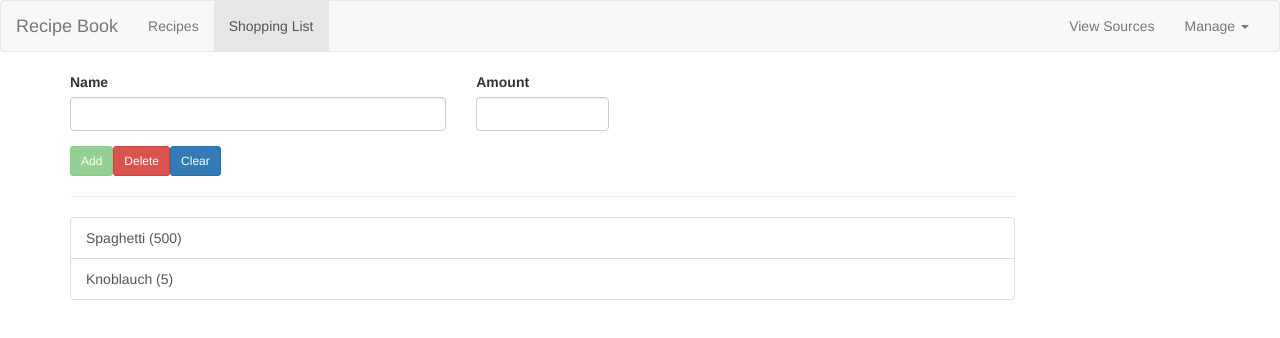
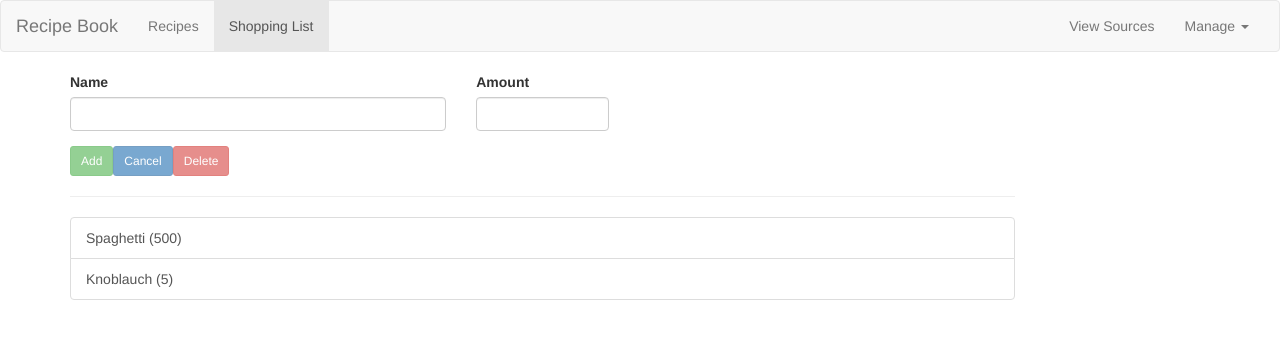
Before and after one commit to DennisHartrampf/udemy-angular-complete-guide-course-project, an Angular app: page /shopping-list in a window 1280 px wide. Shown: the top 338 px of the page. Built offline with nearby package versions, Linux system fonts and the light colour scheme.

Commit message:
Remove duplicated button and small cleanup

```diff
--- a/src/app/shopping-list/shopping-edit/shopping-edit.component.html
+++ b/src/app/shopping-list/shopping-edit/shopping-edit.component.html
@@ -1,6 +1,6 @@
 <div class="row">
   <div class="col-xs-12">
-    <form #form=ngForm (ngSubmit)="onSubmit(form)">
+    <form #form=ngForm (ngSubmit)="onSubmit()">
       <div class="row">
         <div class="col-sm-5 form-group">
           <label for="name">Name</label>
@@ -29,14 +29,15 @@
           <button
               class="btn btn-success"
               type="submit"
-              [disabled]="form.invalid">{{ editMode ? 'Update' : 'Add'}}</button>
+              [disabled]="form.invalid">{{ editMode ? 'Update' : 'Add'}}
+          </button>
           <button
-              class="btn btn-danger"
+              class="btn btn-primary"
               type="button"
-              *ngIf="editMode"
-          (click)="onCancelEditing(form)">Cancel</button>
-          <button class="btn btn-danger" type="button">Delete</button>
-          <button class="btn btn-primary" type="button">Clear</button>
+              (click)="onCancelEditing()"
+              [disabled]="!form.value.name && !form.value.amount">Cancel
+          </button>
+          <button class="btn btn-danger" disabled type="button">Delete</button>
         </div>
       </div>
     </form>
--- a/src/app/shopping-list/shopping-edit/shopping-edit.component.ts
+++ b/src/app/shopping-list/shopping-edit/shopping-edit.component.ts
@@ -29,9 +29,9 @@ export class ShoppingEditComponent implements OnInit, OnDestroy {
     });
   }
 
-  onSubmit(form: NgForm) {
-    const name = form.value.name;
-    const amount = form.value.amount;
+  onSubmit() {
+    const name = this.form.value.name;
+    const amount = this.form.value.amount;
     const newIngredient = new Ingredient(name, amount);
     if (this.editMode) {
       this.shoppingListService.updateIngredient(this.editedIngredientIndex, newIngredient);
@@ -39,7 +39,7 @@ export class ShoppingEditComponent implements OnInit, OnDestroy {
     } else {
       this.shoppingListService.addIngredient(newIngredient);
     }
-    form.resetForm();
+    this.form.resetForm();
   }
 
   ngOnDestroy(): void {
@@ -53,8 +53,8 @@ export class ShoppingEditComponent implements OnInit, OnDestroy {
     this.editedIngredientIndex = null;
   }
 
-  onCancelEditing(form: NgForm) {
+  onCancelEditing() {
     this.cancelEditing();
-    form.resetForm();
+    this.form.resetForm();
   }
 }
```
